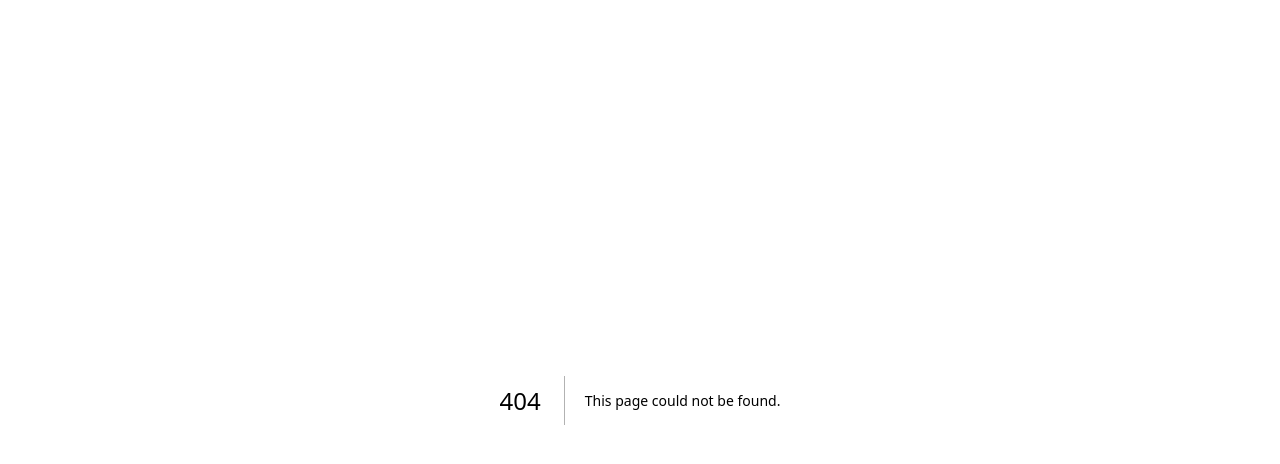
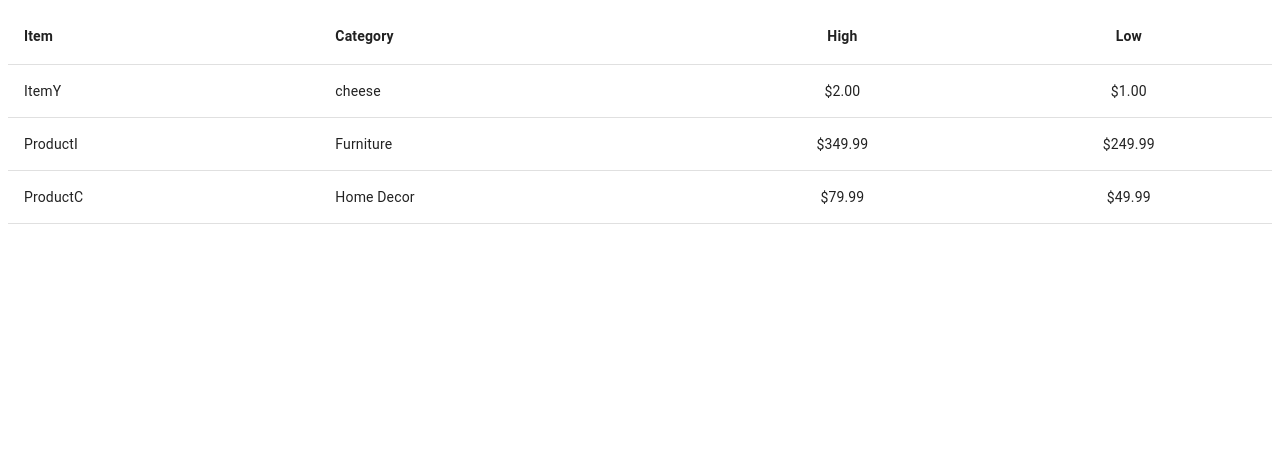
Before and after one commit to hack4impact-utk/mission-of-hope, a Next.js app: page /item in a window 1280 px wide. Before the commit this address had no page. Shown: the top 464 px of the page. Built offline with nearby package versions, Linux system fonts and the light colour scheme.

Commit message:
create item table

```diff
--- /dev/null
+++ b/src/app/item/page.tsx
@@ -0,0 +1,81 @@
+import {
+  Table,
+  TableBody,
+  TableCell,
+  TableContainer,
+  TableHead,
+  TableRow,
+} from '@mui/material/';
+
+export default async function Home() {
+  const exItem1 = {
+    _id: {
+      $oid: '660b500bf64341a36558faee',
+    },
+    name: 'ItemY',
+    category: 'cheese',
+    high: 2,
+    low: 1,
+  };
+
+  const exItem2 = {
+    _id: {
+      $oid: '65fbb891b890681545364c2c',
+    },
+    name: 'ProductI',
+    category: 'Furniture',
+    high: 349.99,
+    low: 249.99,
+  };
+
+  const exItem3 = {
+    _id: {
+      $oid: '65fbb891b890681545364c26',
+    },
+    name: 'ProductC',
+    category: 'Home Decor',
+    high: 79.99,
+    low: 49.99,
+  };
+
+  const rows = [exItem1, exItem2, exItem3];
+
+  const currency = new Intl.NumberFormat('en-US', {
+    style: 'currency',
+    currency: 'USD',
+  });
+
+  return (
+    <TableContainer>
+      <Table sx={{ minWidth: 650 }} aria-label="simple table">
+        <TableHead>
+          <TableRow>
+            <TableCell sx={{ fontWeight: 'bold', m: 1 }}>Item</TableCell>
+            <TableCell sx={{ fontWeight: 'bold', m: 1 }}>Category</TableCell>
+            <TableCell sx={{ fontWeight: 'bold', m: 1 }} align="center">
+              High
+            </TableCell>
+            <TableCell sx={{ fontWeight: 'bold', m: 1 }} align="center">
+              Low
+            </TableCell>
+          </TableRow>
+        </TableHead>
+        <TableBody>
+          {rows &&
+            rows.map((row) => (
+              <TableRow key={row._id.$oid}>
+                <TableCell component="th" scope="row">
+                  {row.name}
+                </TableCell>
+                <TableCell>{row.category}</TableCell>
+                <TableCell align="center">
+                  {currency.format(row.high)}
+                </TableCell>
+                <TableCell align="center">{currency.format(row.low)}</TableCell>
+              </TableRow>
+            ))}
+        </TableBody>
+      </Table>
+    </TableContainer>
+  );
+}
```
